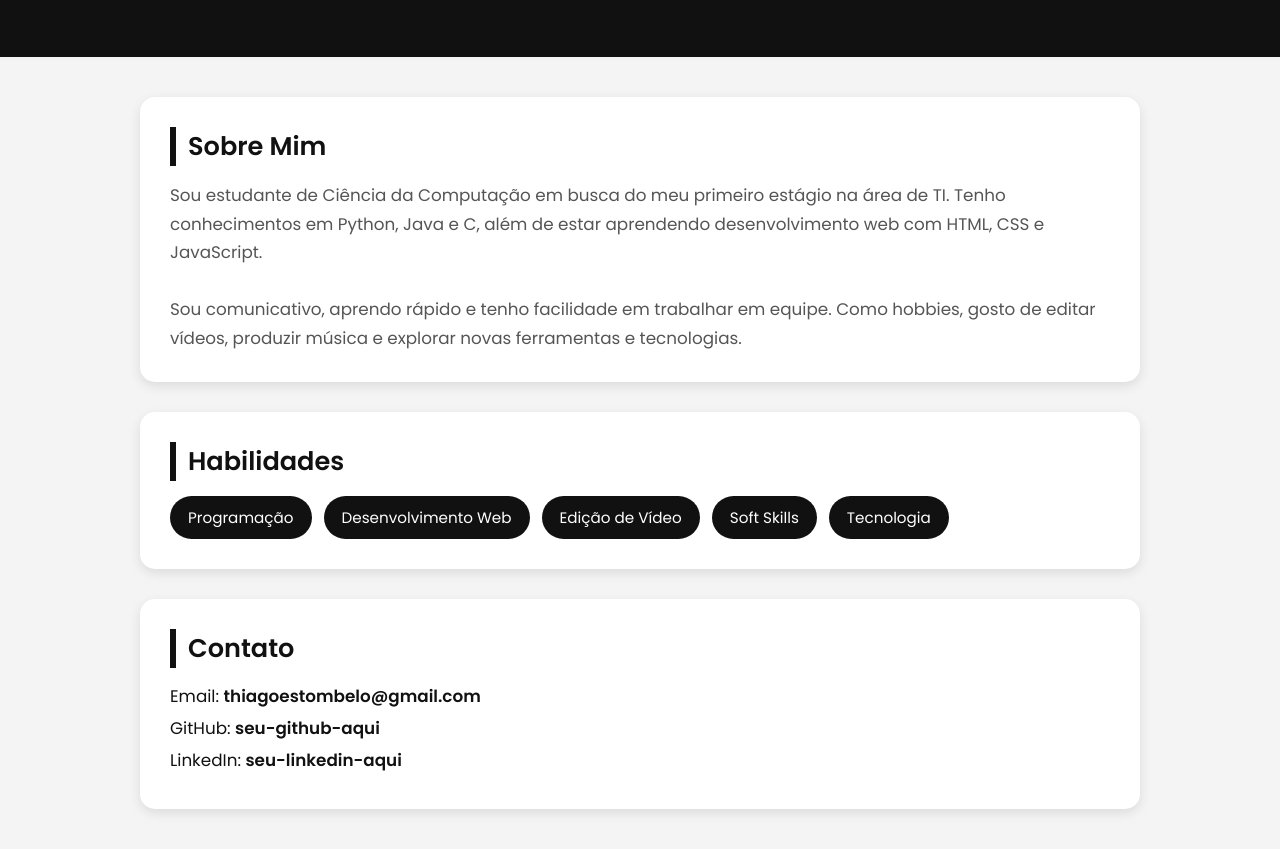
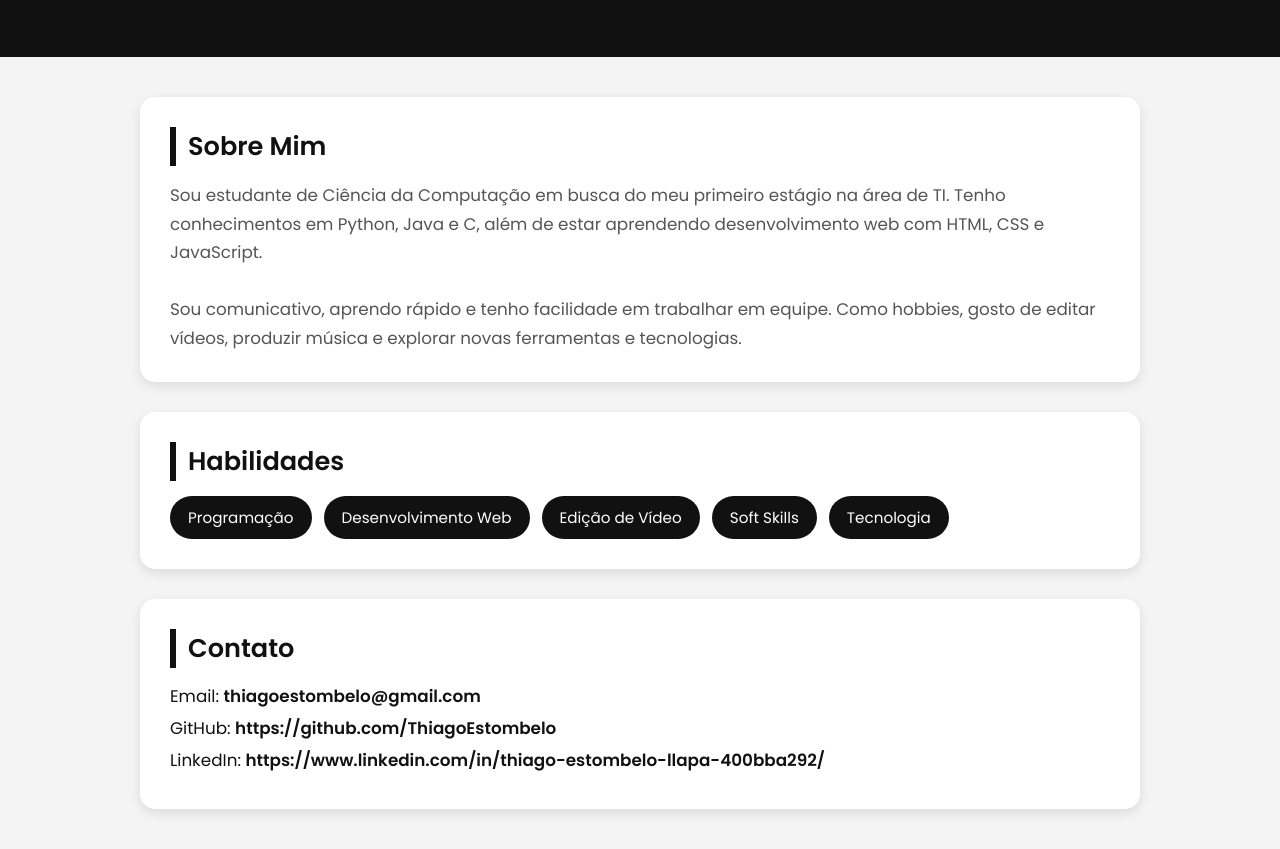
Before and after one commit to ThiagoEstombelo/Curriculo, a plain HTML site: page index.html in a window 1280 px wide. Shown: the part 166-1015 px from the top of the page. Drawn offline with Linux system fonts and the light colour scheme.

Commit message:
Update index.html

```diff
--- a/index.html
+++ b/index.html
@@ -158,8 +158,8 @@
     <div class="section contact">
       <h2>Contato</h2>
       <p>Email: <strong>thiagoestombelo@gmail.com</strong></p>
-      <p>GitHub: <a href="#">seu-github-aqui</a></p>
-      <p>LinkedIn: <a href="#">seu-linkedin-aqui</a></p>
+      <p>GitHub: <a href="#">https://github.com/ThiagoEstombelo</a></p>
+      <p>LinkedIn: <a href="#">https://www.linkedin.com/in/thiago-estombelo-llapa-400bba292/</a></p>
     </div>
 
   </div>
```
